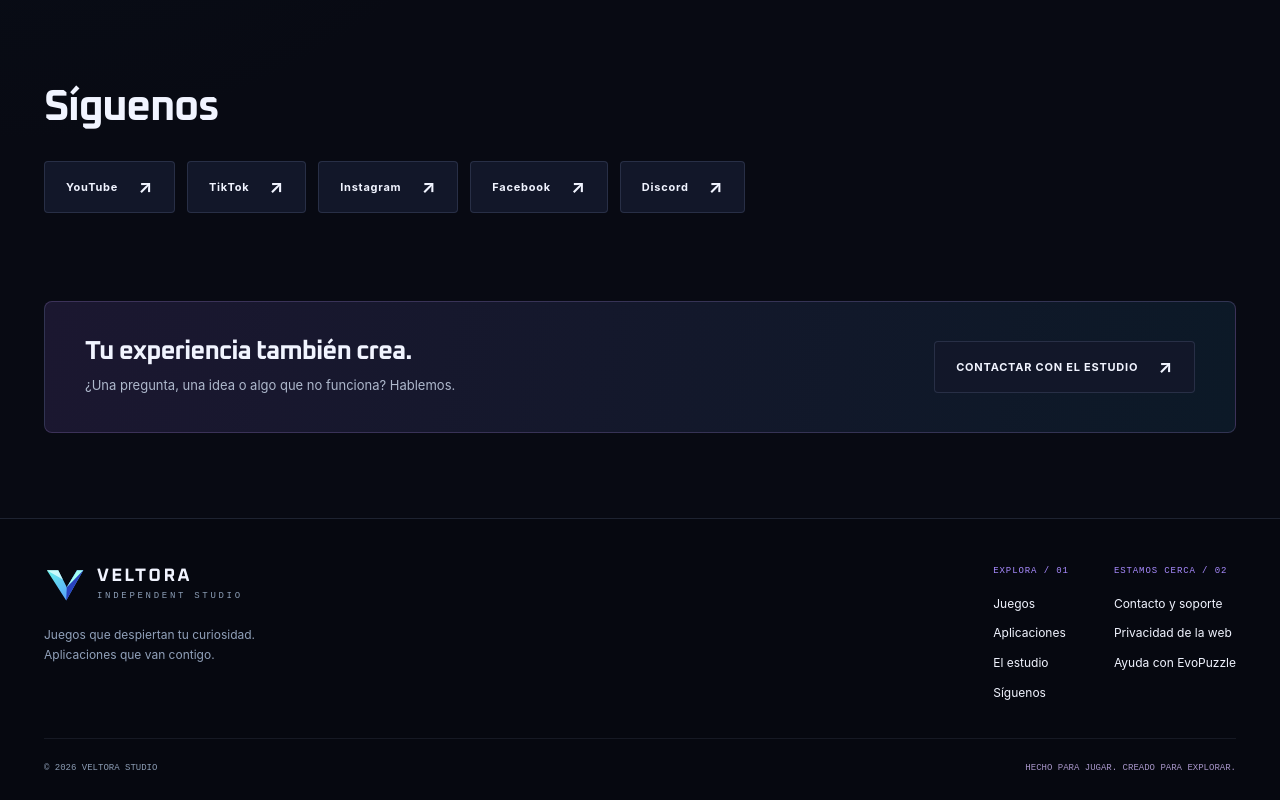
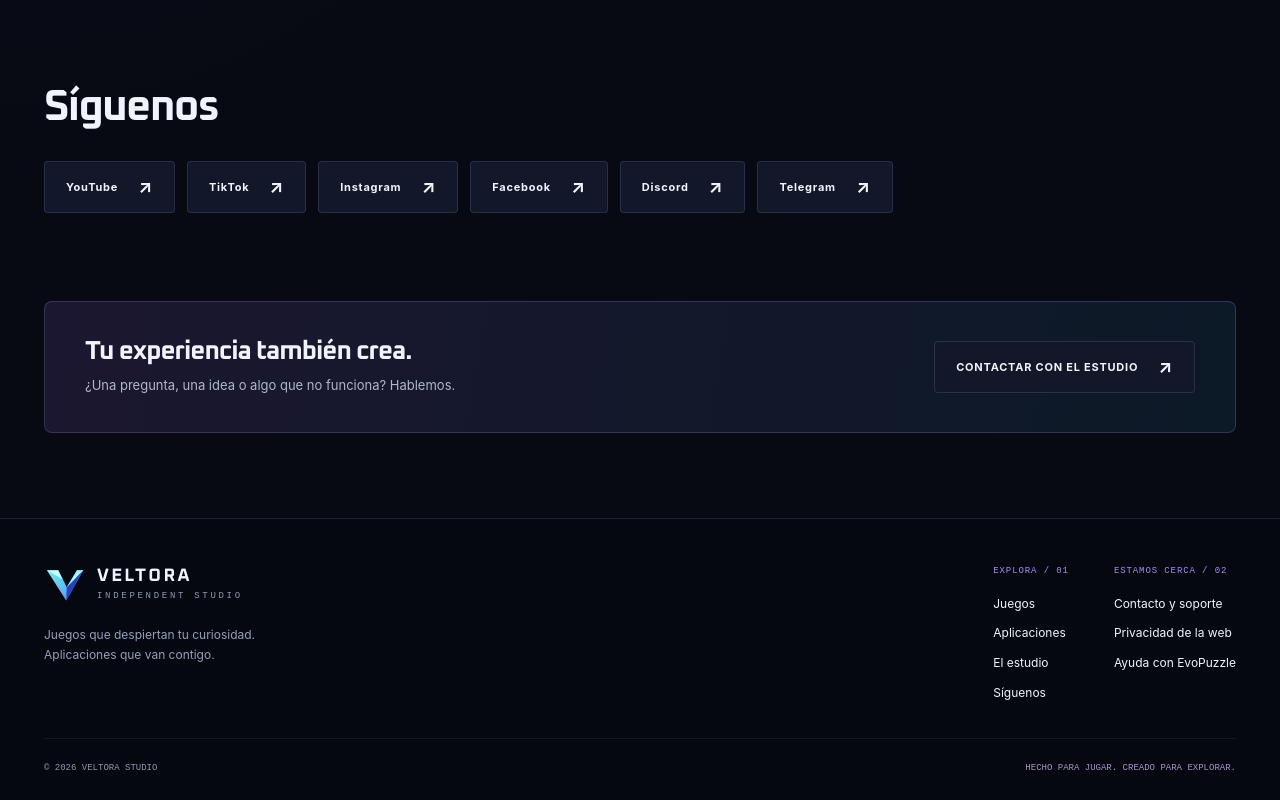
Before and after one commit to Frankyx1991/veltorastudio, a plain HTML site: page index.html in a window 1280 px wide. Shown: the part 1935-2735 px from the top of the page. Drawn offline with Linux system fonts and the light colour scheme.

Commit message:
Añadir enlace oficial de Telegram a la sección Síguenos

```diff
--- a/index.html
+++ b/index.html
@@ -12,6 +12,7 @@
     <a class="btn" href="https://www.instagram.com/veltorastudio/">Instagram<span class="arrow" aria-hidden="true">↗</span></a>
     <a class="btn" href="https://www.facebook.com/profile.php?id=61596579632308">Facebook<span class="arrow" aria-hidden="true">↗</span></a>
     <a class="btn" href="https://discord.gg/RjQNWsacEk" target="_blank" rel="noopener noreferrer" aria-label="Unirse al Discord oficial de Veltora Studio">Discord<span class="arrow" aria-hidden="true">↗</span></a>
+    <a class="btn" href="https://t.me/VeltoraStudioOfficial" target="_blank" rel="noopener noreferrer" aria-label="Canal oficial de Telegram de Veltora Studio">Telegram<span class="arrow" aria-hidden="true">↗</span></a>
   </div>
 </section>
 <section class="support-strip"><div><h2>Tu experiencia también crea.</h2><p>¿Una pregunta, una idea o algo que no funciona? Hablemos.</p></div><div class="actions"><a class="btn" href="/veltorastudio/contacto/">CONTACTAR CON EL ESTUDIO<span class="arrow" aria-hidden="true">↗</span></a></div></section></div></main><footer class="footer"><div class="wrap"><div class="footer-row"><div><a class="brand" href="/veltorastudio/" aria-label="Veltora Studio, inicio"><img src="/veltorastudio/assets/veltora.svg" width="41" height="41" alt=""><div><b>VELTORA</b><small>INDEPENDENT STUDIO</small></div></a><p>Juegos que despiertan tu curiosidad.<br>Aplicaciones que van contigo.</p></div><div class="footer-links"><div><strong>EXPLORA / 01</strong><a href="/veltorastudio/juegos/">Juegos</a><a href="/veltorastudio/aplicaciones/">Aplicaciones</a><a href="/veltorastudio/#estudio">El estudio</a><a href="/veltorastudio/#siguenos">Síguenos</a></div><div><strong>ESTAMOS CERCA / 02</strong><a href="/veltorastudio/contacto/">Contacto y soporte</a><a href="/veltorastudio/privacidad/">Privacidad de la web</a><a href="/veltorastudio/juegos/evopuzzle/#soporte">Ayuda con EvoPuzzle</a></div></div></div><div class="footer-bottom"><span>© 2026 VELTORA STUDIO</span><span>HECHO PARA JUGAR. CREADO PARA EXPLORAR.</span></div></div></footer></body></html>
```
